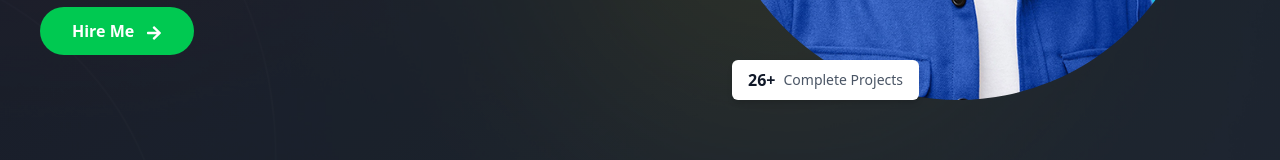
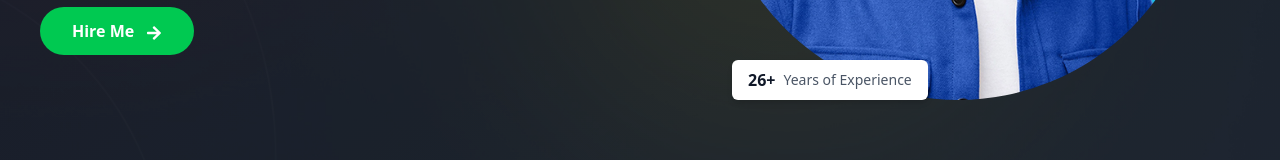
Before and after one commit to AhmadMahmoodRana-dev/SirMobin, a React (Vite) app: page / in a window 1280 px wide. Shown: the part 583-743 px from the top of the page. Built offline with nearby package versions, Linux system fonts and the light colour scheme.

Commit message:
year change

```diff
--- a/src/components/Home/Hero.jsx
+++ b/src/components/Home/Hero.jsx
@@ -128,8 +128,7 @@ const Hero = () => {
                 <div className="flex items-center">
                   <span className="font-bold text-gray-900">26+</span>
                   <span className="ml-2 text-sm text-gray-600">
-                    Complete Projects
-                  </span>
+Years of Experience                  </span>
                 </div>
               </div>
             </div>
```
